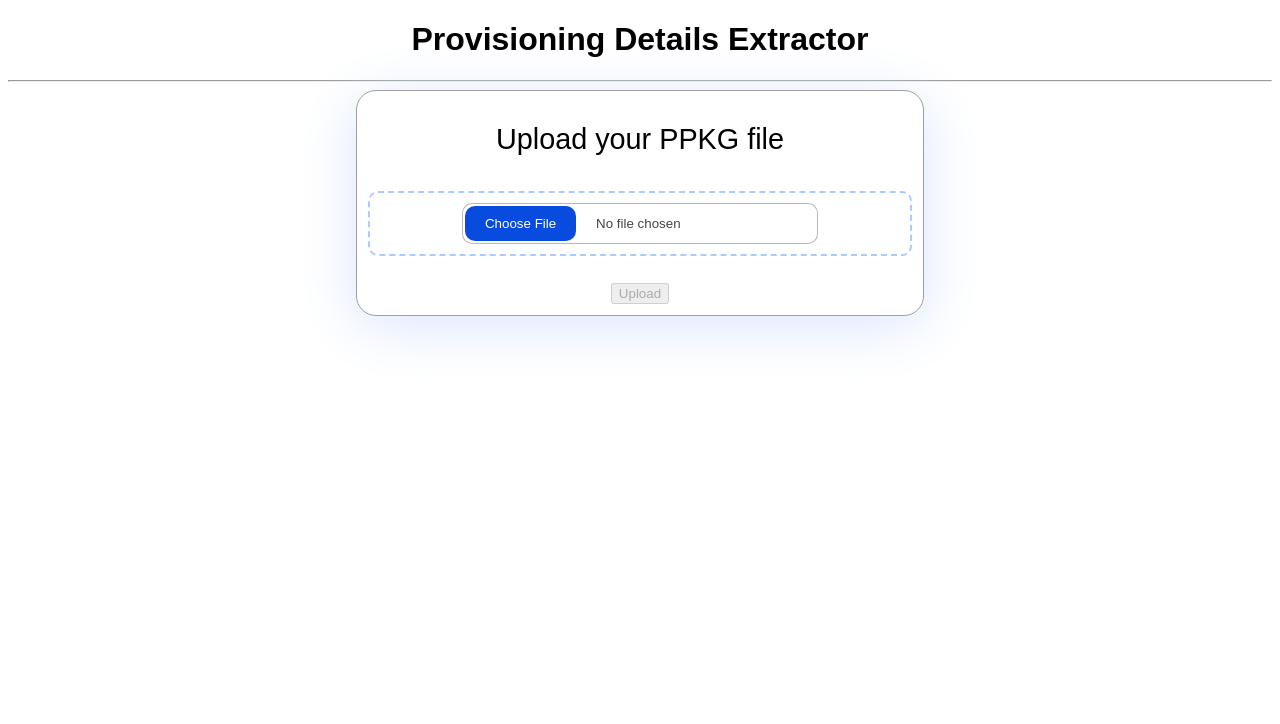
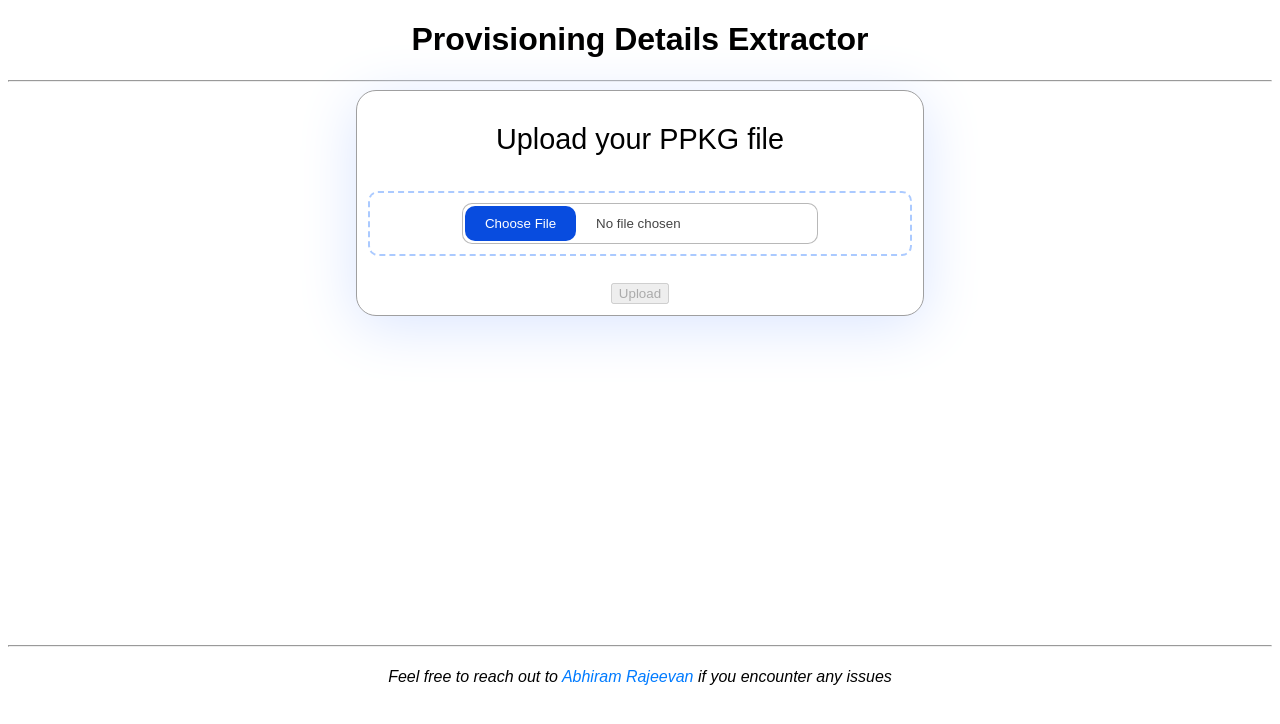
Before and after one commit to AbhiramRajeevan/ProvisioningDetailsExtractor, an Angular app in the folder frontend/: page / in a window 1280 px wide. Shown: the top 724 px of the page. Built offline with nearby package versions, Linux system fonts and the light colour scheme.

Commit message:
Add footer

```diff
--- a/frontend/src/app/app.component.css
+++ b/frontend/src/app/app.component.css
@@ -114,3 +114,17 @@
     margin-left: 3px;
     margin-bottom: 3px;
 }
+
+.footer{
+    text-align: center;
+    padding: 1% 0 1% 0;
+}
+
+.footer a {
+    color: #007bff;
+    text-decoration: none;
+  }
+
+  .footer a:hover {
+    text-decoration: underline;
+  }
--- a/frontend/src/app/app.component.html
+++ b/frontend/src/app/app.component.html
@@ -18,6 +18,8 @@
     </form>
   </div>
 
+  <div *ngIf="!responseData" style="margin-bottom: 26%;"></div>
+
   <div *ngIf="responseData" class="data">
     <h3>AppSettings:</h3>
     <button class="buttons" (click)="copyToClipboard(getSimulatorData())">
@@ -30,3 +32,8 @@
     </div>
   </div>
 </div>
+
+<hr />
+<div class="footer">
+  <address>Feel free to reach out to <a href="mailto:abhiram.rajeevan@soti.net">Abhiram Rajeevan</a> if you encounter any issues </address>
+</div>
```
